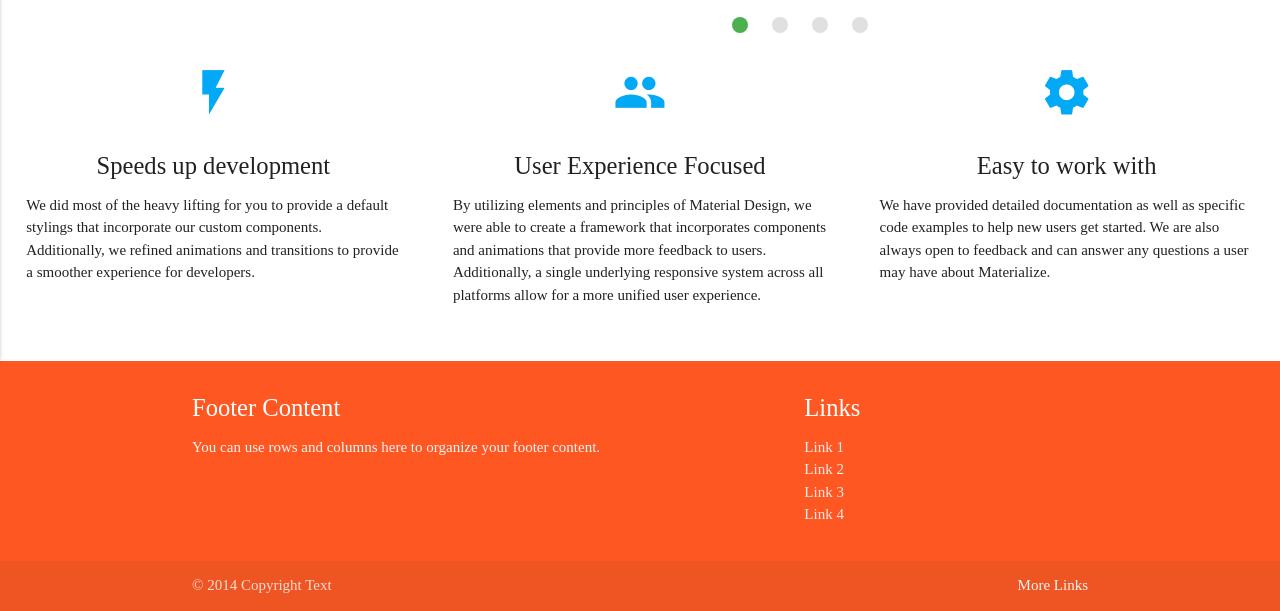
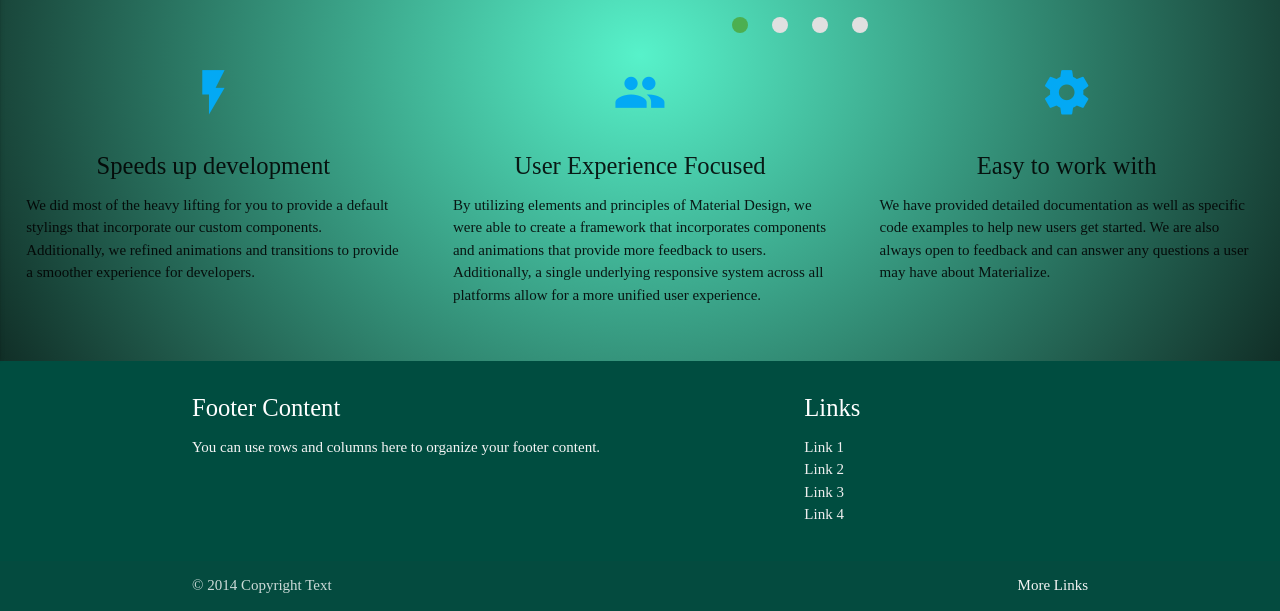
Before and after one commit to allanpaulthe/veins, a Flask app: page / in a window 1280 px wide. Shown: the part 501-1112 px from the top of the page. Run offline with Flask 2, Linux system fonts and the light colour scheme; some libraries are stand-ins or nearby versions; some web fonts are replaced.

Commit message:
loginkiiDDllddkhh

```diff
--- a/templates/index.html
+++ b/templates/index.html
@@ -10,14 +10,29 @@
   <link href="static/css/materialize.css" type="text/css" rel="stylesheet" media="screen,projection"/>
   <link href="static/css/style.css" type="text/css" rel="stylesheet" media="screen,projection"/>
   <style type="text/css">
+        body{
+    background: #57f2ca; /* Old Browsers */
+    background: -webkit-radial-gradient(center,#57f2ca,#000000); /*Safari 5.1-6*/
+    background: -o-radial-gradient(center,#57f2ca,#000000); /*Opera 11.1-12*/
+    background: -moz-radial-gradient(center,#57f2ca,#000000); /*Fx 3.6-15*/
+    background: radial-gradient(ellipse at center, #57f2ca, #000000); /*Standard*/
+        }
      #image {
                position: relative;
-              -webkit-box-shadow: inset 0 0 10px 10px #32A8CC;
-                -moz-box-shadow: inset 0 0 10px 10px #32A8CC;
-               box-shadow: inset 0 0 10px 10px #32A8CC;
+              -webkit-box-shadow: inset 0 0 10px 10px #57f2ca;
+                -moz-box-shadow: inset 0 0 10px 10px #57f2ca;
+               box-shadow: inset 0 0 10px 10px #57f2ca;
                opacity: 0.8;
               filter: alpha(opacity=50);
 
+            }
+            .vv{
+              position: relative;
+              -webkit-box-shadow: inset 0 0 10px 10px #57f2ca;
+                -moz-box-shadow: inset 0 0 10px 10px #57f2ca;
+               box-shadow: inset 0 0 10px 10px #57f2ca;
+               opacity: 0.8;
+              filter: alpha(opacity=50);
             }
       @font-face {
           font-family: myFirstFont;
@@ -30,14 +45,16 @@
       h3 {
           text-shadow: 0 2px 5px #fffde7 ;
         }
-
+      .page-footer{
+        color: red;
+      }
 
   </style>
 </head>
 <body>
 
    <div class="navbar-fixed" style="padding-bottom: 100px; ">
-        <nav class=" deep-orange " role="navigation">
+        <nav class="   teal darken-4" role="navigation">
             <div class="nav-wrapper navbar-fixed container "><a id="logo-container logo" href="#" class="brand-logo center brand-logo ">VEINS</a>
 
 
@@ -51,7 +68,7 @@
     </div>
 <div  >
   <div class="row">
-        <div class="col s12 m4  l3 hide-on-small-only">
+        <div class="col s12 m4  l3 hide-on-small-only vv">
                      <ul class="collection ">
                       <li class="collection-item avatar">
                         <img src="http://dp.ric.ua/uploads/thumbs/78146780844a488682bb7f131b454315.jpg" alt="" class="circle">
@@ -59,7 +76,7 @@
                         <p>First Line <br>
                            Second Line
                         </p>
-                        <a href="#!" class="secondary-content"><i class="material-icons">grade</i></a>
+                        <a href="goole.com" class="secondary-content"><i class="material-icons">grade</i></a>
                       </li>
                       <li class="collection-item avatar">
                         <img src="https://www.jointheforce.net/images/vaste_artikel_afbeeldingen/joinNOW.png" alt="" class="circle">
@@ -159,7 +176,7 @@
 </div>
 
 
-        <footer class="page-footer deep-orange">
+        <footer class="page-footer   teal darken-4 ">
                     <div class="container">
                       <div class="row">
                         <div class="col l6 s12">
```
